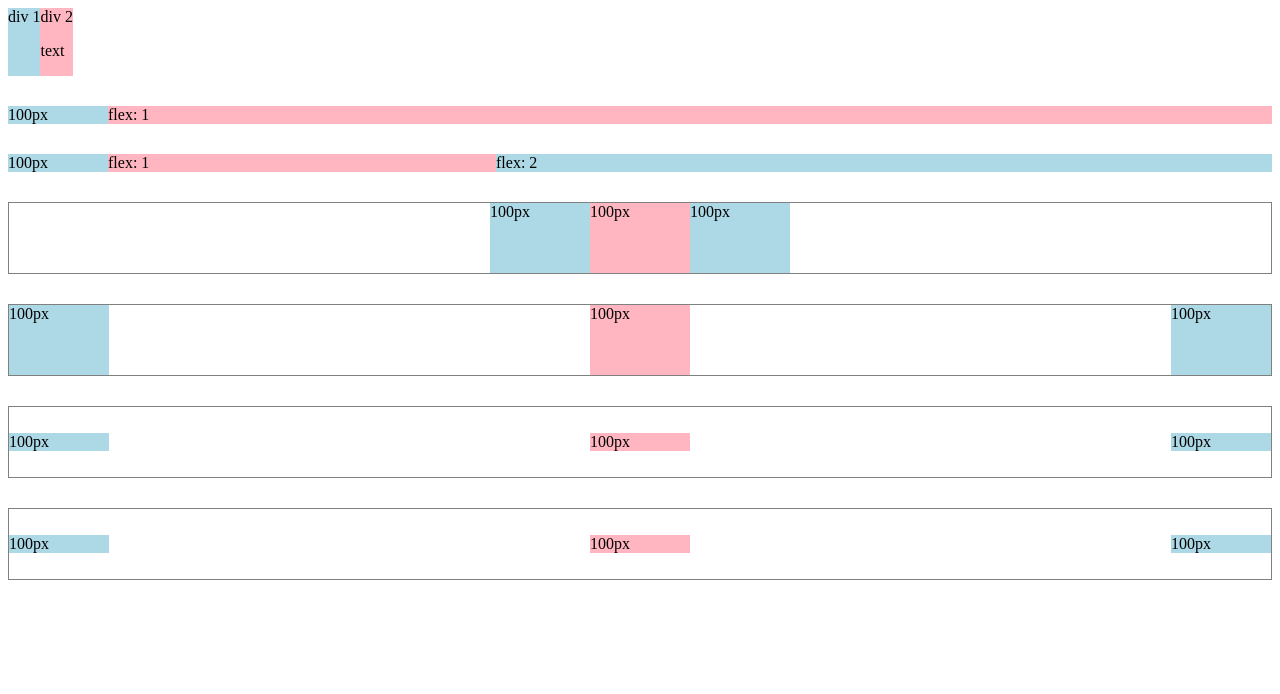
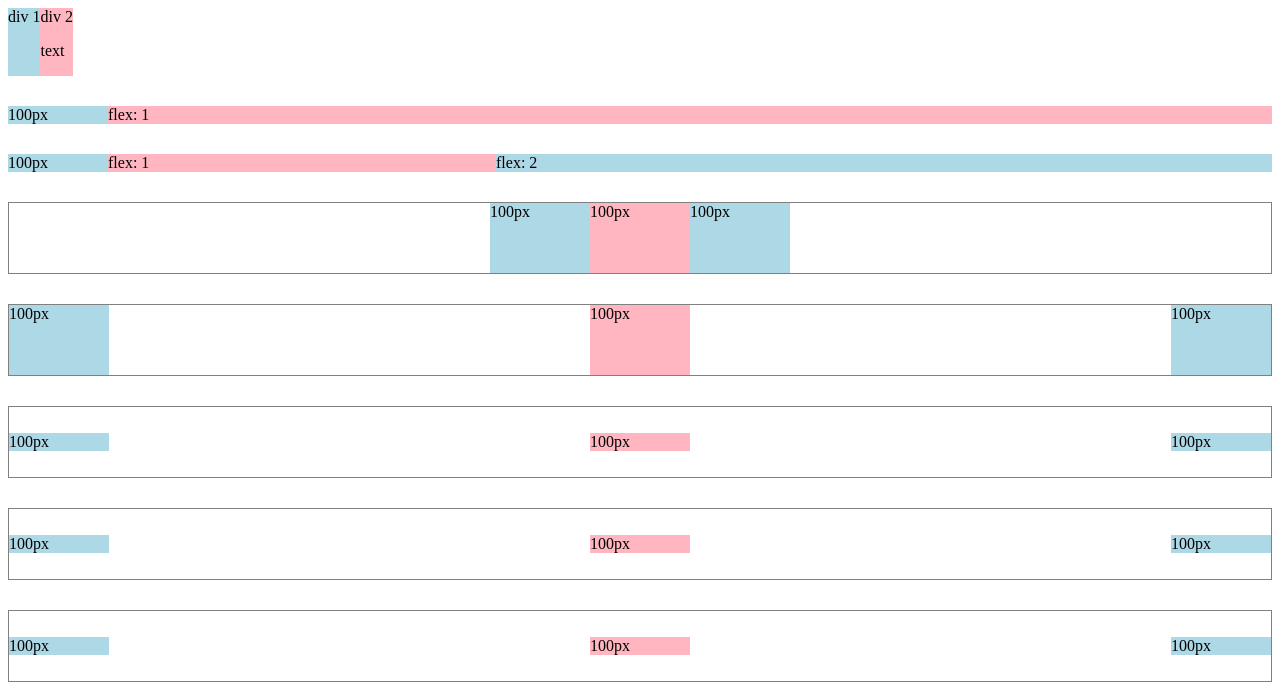
Before and after one commit to MrZik/Learn-JS, a plain HTML site: page Udemy/Modern Javascript (from novice to ninja)/Youtube/flexbox.html in a window 1280 px wide. Drawn offline with Linux system fonts and the light colour scheme.

Commit message:
Update flexbox.html

```diff
--- a/Udemy/Modern Javascript (from novice to ninja)/Youtube/flexbox.html
+++ b/Udemy/Modern Javascript (from novice to ninja)/Youtube/flexbox.html
@@ -94,5 +94,19 @@
             100px
         </div>
     </div>
+    <div style="margin-top: 30px; height: 70px;
+        border-width: 1px; border-style: solid; border-color: gray;
+        display: flex; flex-direction: row; justify-content: space-between;
+        align-items: center;">
+        <div style="background-color: lightblue; width: 100px;">
+            100px
+        </div>
+        <div style="background-color: lightpink; width: 100px;">
+            100px
+        </div>
+        <div style="background-color: lightblue; width: 100px;">
+            100px
+        </div>
+    </div>
 </body>
 </html>
```
